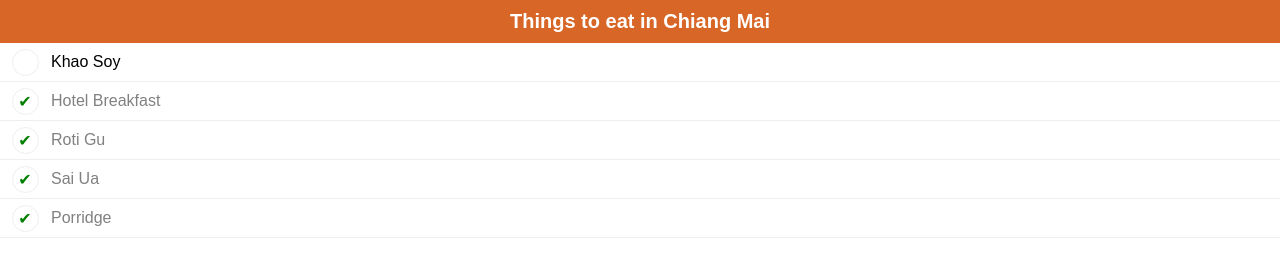
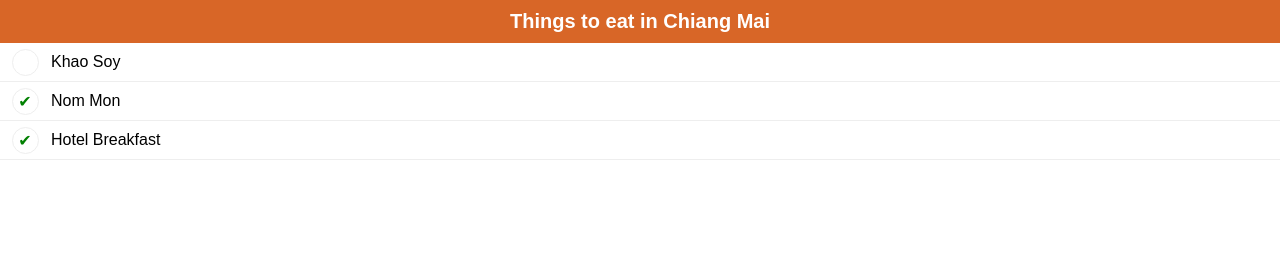
Before and after one commit to dtinth/to-eat-in-chiang-mai, a plain HTML site: page index.html in a window 1280 px wide. Drawn offline with nearby package versions, Linux system fonts and the light colour scheme.

Commit message:
Add a bit of interactivity (using Vue JS)

```diff
--- a/index.html
+++ b/index.html
@@ -11,6 +11,7 @@
       }
       .check-box {
         display: inline-block;
+        cursor: pointer;
         width: 25px;
         height: 25px;
         line-height: 25px;
@@ -37,27 +38,42 @@
 
     <h1 style="background: #D86627; margin: 0; padding: 10px; color: white; font-family: Arimo, sans-serif; font-size: 20px; text-align: center;">Things to eat in Chiang Mai</h1>
 
-    <table style="width: 100%; border-collapse: collapse;">
-      <tr>
-        <td class="data-cell checkbox-cell"><span class="check-box"></span></td>
-        <td class="data-cell text-cell">Khao Soy</td>
-      </tr>
-      <tr>
-        <td class="data-cell checkbox-cell"><span class="check-box">✔</span>︎</td>
-        <td class="data-cell text-cell finished">Hotel Breakfast</td>
-      </tr>
-      <tr>
-        <td class="data-cell checkbox-cell"><span class="check-box">✔</span>︎</td>
-        <td class="data-cell text-cell finished">Roti Gu</td>
-      </tr>
-      <tr>
-        <td class="data-cell checkbox-cell"><span class="check-box">✔</span>︎</td>
-        <td class="data-cell text-cell finished">Sai Ua</td>
-      </tr>
-      <tr>
-        <td class="data-cell checkbox-cell"><span class="check-box">✔</span>︎</td>
-        <td class="data-cell text-cell finished">Porridge</td>
+    <table style="width: 100%; border-collapse: collapse;" id="todo-list">
+      <tr v-for="(food, index) in foodList">
+        <td class="data-cell checkbox-cell" v-on:click="toggle(index)">
+          <span class="check-box">
+            <span v-if="food.eaten">✔</span>
+          </span>
+        </td>
+        <td class="data-cell text-cell">{{ food.name }}</td>
       </tr>
     </table>
+
+    <script src="https://unpkg.com/vue"></script>
+
+    <script>
+      var toEat = new Vue({
+        el: '#todo-list',
+        data: {
+          foodList: [
+            { name: 'Khao Soy', eaten: false },
+            { name: 'Nom Mon', eaten: true },
+            { name: 'Hotel Breakfast', eaten: true }
+          ]
+        },
+        methods: {
+          toggle: (index) => {
+            toEat.foodList[index].eaten = !toEat.foodList[index].eaten
+          }
+        }
+      })
+    </script>
+
+
+
+
+
+
+
   </body>
 </html>
```
